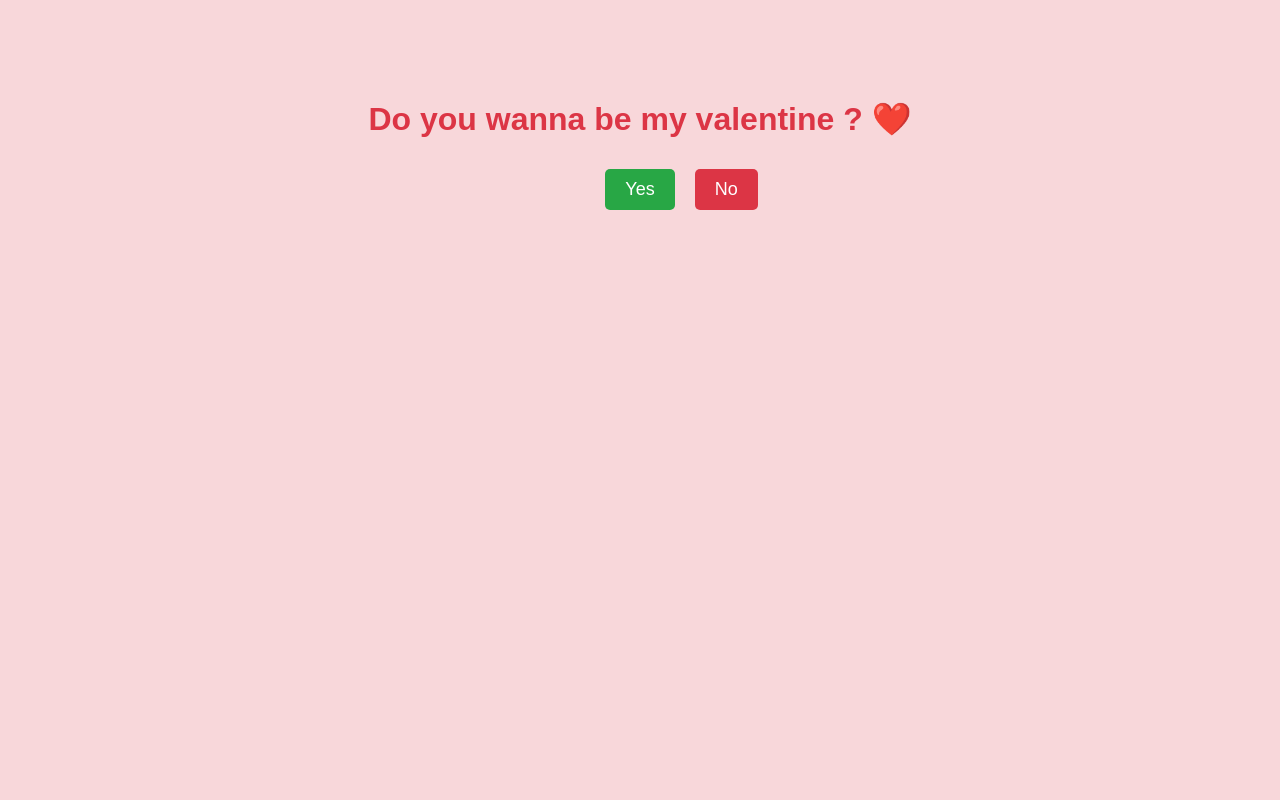
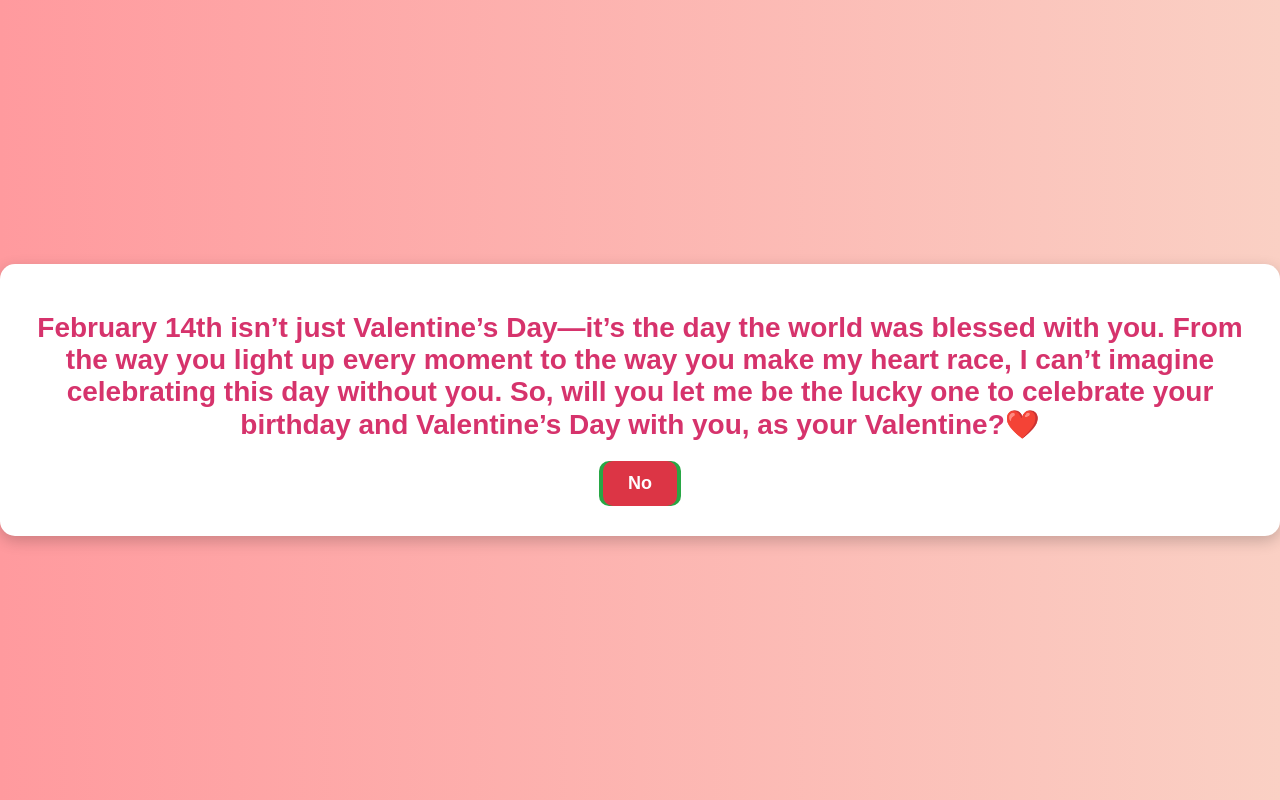
Before and after one commit to parigyan2323/do-you-love-me, a plain HTML site: page index.html in a window 1280 px wide. Drawn offline with Linux system fonts and the light colour scheme.

Commit message:
index.html

```diff
--- a/index.html
+++ b/index.html
@@ -7,45 +7,80 @@
     <style>
         body {
             text-align: center;
-            font-family: Arial, sans-serif;
-            background-color: #f8d7da;
+            font-family: 'Arial', sans-serif;
+            background: linear-gradient(to right, #ff9a9e, #fad0c4);
+            height: 100vh;
+            display: flex;
+            align-items: center;
+            justify-content: center;
+            flex-direction: column;
+            margin: 0;
         }
         .container {
-            margin-top: 100px;
+            background: white;
+            padding: 30px;
+            border-radius: 15px;
+            box-shadow: 0 5px 15px rgba(0, 0, 0, 0.2);
+            transition: transform 0.3s ease-in-out;
+        }
+        .container:hover {
+            transform: scale(1.05);
         }
         h1 {
-            color: #dc3545;
+            color: #d6336c;
+            font-size: 28px;
+            margin-bottom: 20px;
         }
         .buttons {
-            margin-top: 20px;
+            display: flex;
+            justify-content: center;
+            gap: 20px;
         }
         button {
             font-size: 18px;
-            padding: 10px 20px;
-            margin: 10px;
+            padding: 12px 25px;
             border: none;
             cursor: pointer;
-            border-radius: 5px;
+            border-radius: 10px;
+            font-weight: bold;
+            transition: all 0.3s ease-in-out;
         }
         #yes {
             background-color: #28a745;
             color: white;
+        }
+        #yes:hover {
+            background-color: #218838;
         }
         #no {
             background-color: #dc3545;
             color: white;
             position: absolute;
         }
+        #no:hover {
+            background-color: #c82333;
+        }
+        #message {
+            font-size: 22px;
+            font-weight: bold;
+            color: #2d3748;
+            margin-top: 20px;
+            display: none;
+            padding: 10px;
+            background: #fff3cd;
+            border-radius: 10px;
+            box-shadow: 0 2px 10px rgba(0, 0, 0, 0.1);
+        }
     </style>
 </head>
 <body>
     <div class="container">
-        <h1>Do you wanna be my valentine ? ❤️</h1>
+        <h1>February 14th isn’t just Valentine’s Day—it’s the day the world was blessed with you. From the way you light up every moment to the way you make my heart race, I can’t imagine celebrating this day without you. So, will you let me be the lucky one to celebrate your birthday and Valentine’s Day with you, as your Valentine?❤️</h1>
         <div class="buttons">
             <button id="yes" onclick="showLove()">Yes</button>
             <button id="no" onmouseover="moveNo()">No</button>
         </div>
-        <p id="message" style="font-size: 20px; font-weight: bold; display: none;"></p>
+        <p id="message"></p>
     </div>
 
     <script>
@@ -57,8 +92,9 @@
         }
 
         function showLove() {
-            document.getElementById("message").innerText = "Moi Janisilu e ❤️🥰";
-            document.getElementById("message").style.display = "block";
+            let message = document.getElementById("message");
+            message.innerText = "Moi Janisilue ! ❤️🥰";
+            message.style.display = "block";
         }
     </script>
 </body>
```
